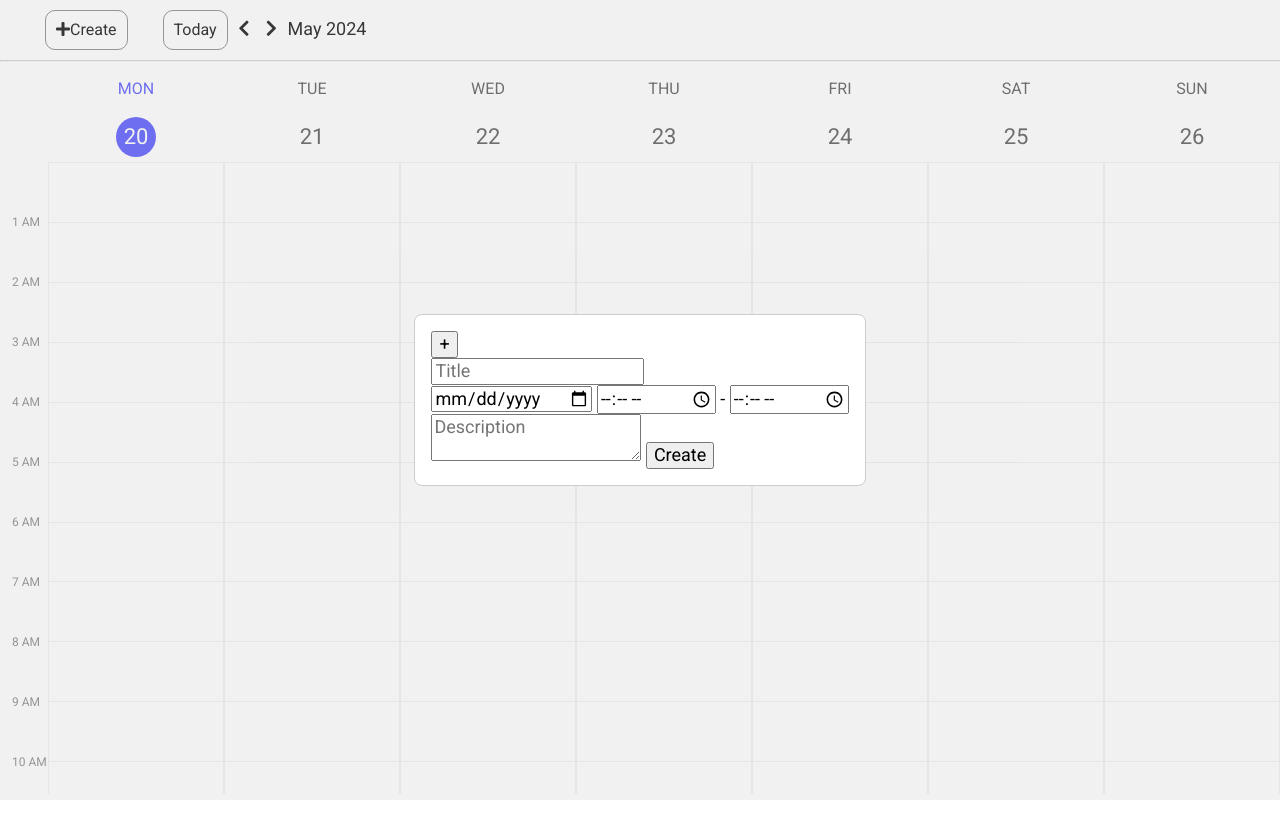
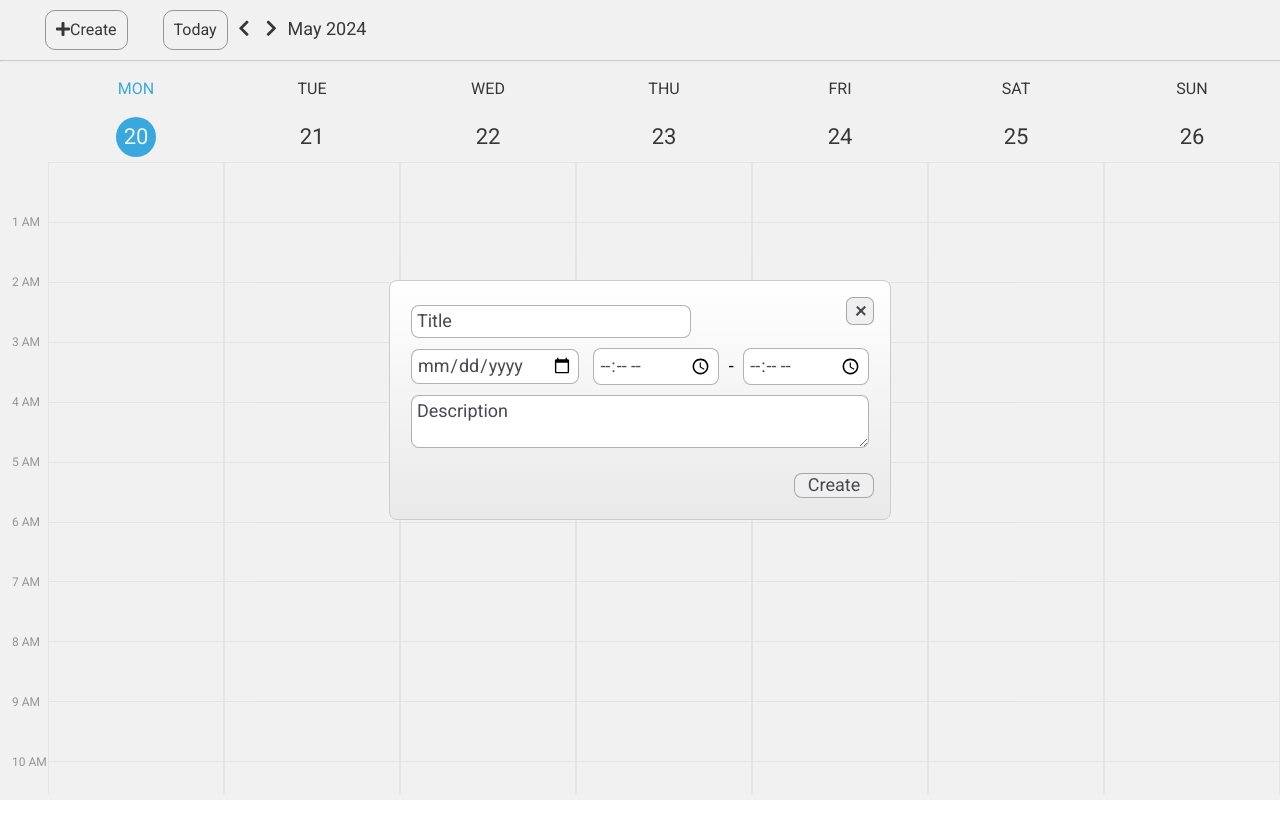
Before and after one commit to BISCVITE30/google-calendar-in-js, a website built with webpack: page index.html in a window 1280 px wide. Both pictures are taken after a click on the button "Create". Built offline with nearby package versions, Linux system fonts and the light colour scheme.

Commit message:
add styles for modal menu and add description for events

```diff
--- a/index.html
+++ b/index.html
@@ -52,7 +52,7 @@
     <div class="modal hidden overlay">
       <div class="modal__content">
         <div class="create-event">
-          <button class="create-event__close-btn">+</button>
+          <button class="create-event__close-btn"></button>
           <form class="event-form">
             <input type="text" name="title" placeholder="Title" class="event-form__field" />
             <div class="event-form__time">
--- a/src/scripts/calendar/header.js
+++ b/src/scripts/calendar/header.js
@@ -30,8 +30,7 @@ export const renderHeader = () => {
 
     dayLabel.append(dayName, dayNumber);
     calendarHeader.append(dayLabel);
-
-    if (date.getDate() === today.getDate()) {
+    if (date.toDateString() === today.toDateString()) {
       dayName.classList.add('day-name_current');
       dayNumber.classList.add('day-number_current');
     }
--- a/src/scripts/events/events.js
+++ b/src/scripts/events/events.js
@@ -22,6 +22,7 @@ function removeEventsFromCalendar() {
 }
 
 const createEventElement = event => {
+
   const eventElem = document.createElement('div');
   eventElem.classList.add('event');
   eventElem.setAttribute('description', event.description);
@@ -29,7 +30,17 @@ const createEventElement = event => {
   eventElem.setAttribute('title', event.title);
   eventElem.setAttribute('start', event.start);
   eventElem.setAttribute('end', event.end);
-  eventElem.textContent = event.title;
+
+  const titleElem = document.createElement('div');
+  titleElem.classList.add('event__title')
+  titleElem.textContent = event.title;
+
+  const descriptionElem = document.createElement('div');
+  descriptionElem.classList.add('event__description')
+  descriptionElem.textContent = event.description;
+
+  eventElem.append(titleElem ,descriptionElem);
+  console.log(eventElem);
 
   const start = new Date(event.start);
   const end = new Date(event.end);
@@ -84,7 +95,6 @@ export const renderEvents = () => {
 };
 
 function onDeleteEvent() {
-
   let events = getItem('events') || [];
 
   const eventToDel = getItem('eventIdToDelete');
--- a/src/scripts/header/navigation.js
+++ b/src/scripts/header/navigation.js
@@ -6,8 +6,33 @@ import { getStartOfWeek, getDisplayedMonth } from '../common/time.utils.js';
 const navElem = document.querySelector('.navigation');
 const displayedMonthElem = document.querySelector('.navigation__displayed-month');
 
-function renderCurrentMonth() {
-  const displayedMonth = getDisplayedMonth(new Date());
+// function getDisplayedMonth(date) {
+//   const options = { month: 'short', year: 'numeric' };
+//   return date.toLocaleDateString('en-US', options);
+// }
+
+function renderCurrentMonth(startDate) {
+  const startOfWeek = new Date(startDate);
+  const endOfWeek = new Date(startDate);
+  endOfWeek.setDate(startOfWeek.getDate() + 6);
+
+  const startMonth = startOfWeek.toLocaleDateString('en-US', { month: 'short' });
+  const startYear = startOfWeek.getFullYear();
+  const endMonth = endOfWeek.toLocaleDateString('en-US', { month: 'short' });
+  const endYear = endOfWeek.getFullYear();
+
+  let displayedMonth;
+
+  if(startYear === endYear) {
+    if( startMonth === endMonth) {
+      displayedMonth = `${startMonth} ${startYear}`;
+    } else {
+      displayedMonth = `${startMonth} - ${endMonth} ${startYear}`;
+    }
+  } else {
+    displayedMonth = `${startMonth} ${startYear} - ${endMonth} ${endYear}`;
+  }
+
   displayedMonthElem.textContent = displayedMonth;
 }
 
@@ -20,6 +45,7 @@ const onChangeWeek = event => {
     setItem('displayedWeekStart', startOfWeek.toISOString());
     renderHeader();
     renderWeek();
+    renderCurrentMonth(startOfWeek);
     return;
   }
 
@@ -39,13 +65,14 @@ const onChangeWeek = event => {
     setItem('displayedWeekStart', newWeekStart.toISOString());
     renderHeader();
     renderWeek();
-    renderCurrentMonth();
+    renderCurrentMonth(newWeekStart);
   } else {
     console.error("Value for 'displayedWeekStart' not found in storage.");
   }
 };
 
 export const initNavigation = () => {
-  renderCurrentMonth();
+  const displayedWeekStart = getItem('displayedWeekStart') || new Date();
+  renderCurrentMonth(new Date(displayedWeekStart));
   navElem.addEventListener('click', onChangeWeek);
 };
--- a/src/styles/calendar.scss
+++ b/src/styles/calendar.scss
@@ -10,7 +10,6 @@
     flex-basis: 129px;
     min-width: 129px;
     height: 100px;
-    opacity: 0.7;
   }
 
   &__body {
@@ -82,11 +81,11 @@
 }
 
 .day-name_current {
-  color: blue;
+  color: rgb(3, 155, 229);
 }
 
 .day-number_current {
   color: #fff;
-  background-color: blue;
+  background-color: rgb(3, 155, 229);
   border-radius: 50%;
 }
--- a/src/styles/create-event.scss
+++ b/src/styles/create-event.scss
@@ -1 +1,70 @@
 // стили формы события внутри модального окна
+.modal {
+  &__content {
+    border-radius: 8px;
+    background-image: linear-gradient(0deg, #e9e9e9, #fff);
+  }
+}
+
+.create-event {
+  &__close-btn {
+    display: flex;
+    height: 28px;
+    width: 28px;
+    border: 1px solid rgba(0, 0, 0, 0.3);
+    cursor: pointer;
+    color: #b3b2b2;
+    border-radius: 25%;
+    margin-left: auto;
+
+    &::before {
+      z-index: 2;
+      position: relative;
+      top: -1px;
+      left: 0.5px;
+      content: '+';
+      color: rgba(71, 74, 81);
+      height: 26px;
+      width: 26px;
+      font-size: 24px;
+      transform: rotate(45deg);
+    }
+  }
+}
+
+.event-form {
+  display: flex;
+  flex-direction: column;
+  position: relative;
+  top: -25px;
+  &__field {
+    color: rgba(71, 74, 81);
+    margin: 5px;
+    padding: 5px;
+    border-radius: 8px;
+    border: 1px solid rgba(0, 0, 0, 0.3);
+
+    &:focus {
+    color: rgba(71, 74, 81);
+      outline: 1px solid rgba(0, 0, 0, 0.3);
+    }
+
+    &::placeholder {
+    color: rgba(71, 74, 81);
+    }
+  }
+
+  &__submit-btn {
+    position: relative;
+    top: 20px;
+    margin-left: auto;
+    width: 80px;
+    border-radius: 8px;
+    border: 1px solid rgba(0, 0, 0, 0.3);
+    color: rgba(71, 74, 81);
+  }
+}
+
+input[name='title'] {
+  width: 280px;
+}
--- a/src/styles/event.scss
+++ b/src/styles/event.scss
@@ -1,11 +1,22 @@
 // стили отображаемого в календаре события
 .event {
   position: absolute;
+  display: flex;
+  flex-direction: column;
   width: 90%;
   height: 100px;
-  padding: 10px;
+  padding: 10px 5px;
   color: #fff;
   background-color: rgb(3, 155, 229);
   z-index: 2;
   border-radius: 10px;
+  border-bottom: 1px solid #fff;
+
+  &__title {
+    border-bottom: 1px solid #fff;
+  }
+
+  &__description {
+    margin-top: 15px;
+  }
 }
```
Also changed, not shown: styles.css, 1 other file.
